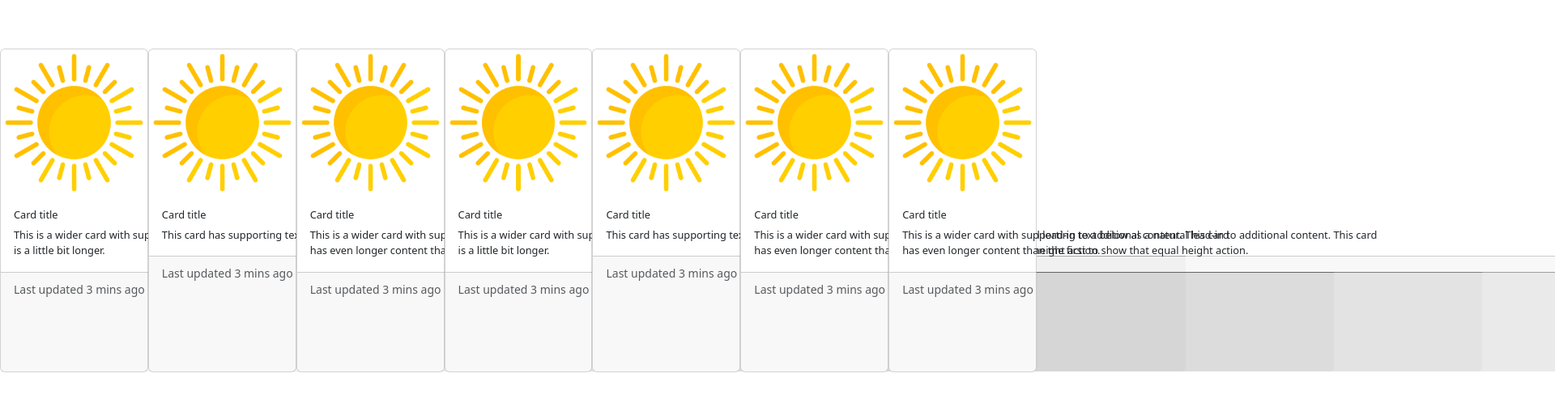
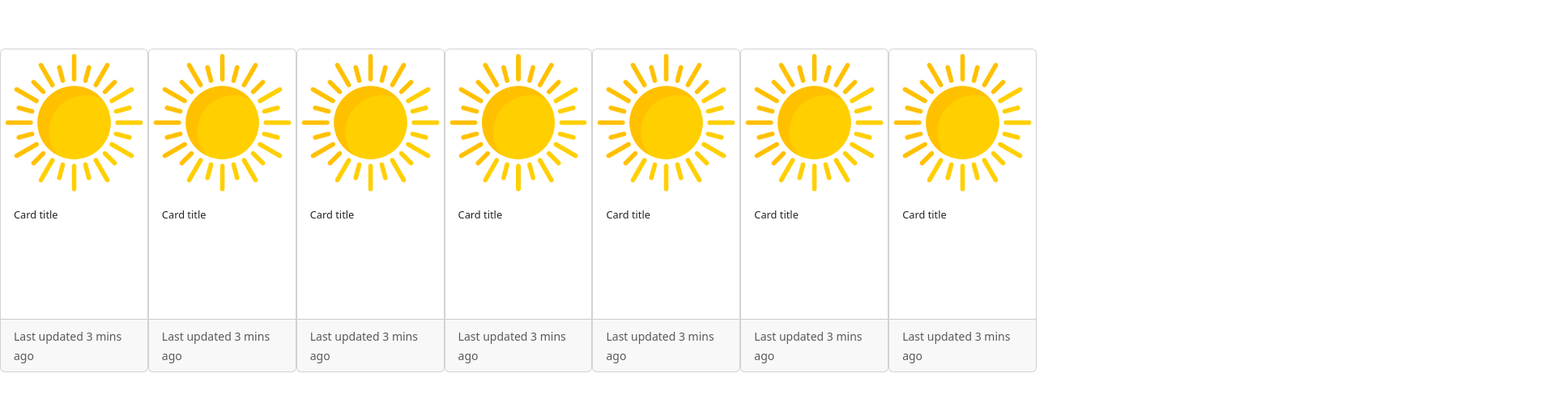
Before and after one commit to monkmark/weatherjs, a plain HTML site: page index.html in a window 1280 px wide. Shown: the part 300-798 px from the top of the page at 81% size, 1920 px wide, since content can reach past the window. Drawn offline with nearby package versions, Linux system fonts and the light colour scheme.

Commit message:
updated bootstap weather component

```diff
--- a/index.html
+++ b/index.html
@@ -22,7 +22,6 @@
             <img class="card-img-top" src="images/sun.png" alt="Card image cap">
             <div class="card-body">
                 <h6 class="card-title">Card title</h6>
-                <p class="card-text">This is a wider card with supporting text below as a natural lead-in to additional content. This content is a little bit longer.</p>
             </div>
             <div class="card-footer">
                 <small class="text-muted">Last updated 3 mins ago</small>
@@ -32,7 +31,6 @@
             <img class="card-img-top" src="images/sun.png" alt="Card image cap">
             <div class="card-body">
                 <h5 class="card-title">Card title</h5>
-                <p class="card-text">This card has supporting text below as a natural lead-in to additional content.</p>
             </div>
             <div class="card-footer">
                 <small class="text-muted">Last updated 3 mins ago</small>
@@ -42,7 +40,6 @@
             <img class="card-img-top" src="images/sun.png" alt="Card image cap">
             <div class="card-body">
                 <h5 class="card-title">Card title</h5>
-                <p class="card-text">This is a wider card with supporting text below as a natural lead-in to additional content. This card has even longer content than the first to show that equal height action.</p>
             </div>
             <div class="card-footer">
                 <small class="text-muted">Last updated 3 mins ago</small>
@@ -52,7 +49,6 @@
             <img class="card-img-top" src="images/sun.png" alt="Card image cap">
             <div class="card-body">
                 <h5 class="card-title">Card title</h5>
-                <p class="card-text">This is a wider card with supporting text below as a natural lead-in to additional content. This content is a little bit longer.</p>
             </div>
             <div class="card-footer">
                 <small class="text-muted">Last updated 3 mins ago</small>
@@ -62,7 +58,6 @@
             <img class="card-img-top" src="images/sun.png" alt="Card image cap">
             <div class="card-body">
                 <h5 class="card-title">Card title</h5>
-                <p class="card-text">This card has supporting text below as a natural lead-in to additional content.</p>
             </div>
             <div class="card-footer">
                 <small class="text-muted">Last updated 3 mins ago</small>
@@ -72,7 +67,6 @@
             <img class="card-img-top" src="images/sun.png" alt="Card image cap">
             <div class="card-body">
                 <h5 class="card-title">Card title</h5>
-                <p class="card-text">This is a wider card with supporting text below as a natural lead-in to additional content. This card has even longer content than the first to show that equal height action.</p>
             </div>
             <div class="card-footer">
                 <small class="text-muted">Last updated 3 mins ago</small>
@@ -82,7 +76,6 @@
             <img class="card-img-top" src="images/sun.png" alt="Card image cap">
             <div class="card-body">
                 <h5 class="card-title">Card title</h5>
-                <p class="card-text">This is a wider card with supporting text below as a natural lead-in to additional content. This card has even longer content than the first to show that equal height action.</p>
             </div>
             <div class="card-footer">
                 <small class="text-muted">Last updated 3 mins ago</small>
--- a/style.css
+++ b/style.css
@@ -6,6 +6,7 @@
 html, body {
     width: 100vw;
     height: 100vh;
+    overflow-x: hidden;
 }
 main {
     width: 100vw;
@@ -22,7 +23,7 @@ main {
     width: 100vw;
     height: 40vh;
 }
-.footer {
+footer {
     width: 100vw;
     height: auto;
 }
@@ -33,27 +34,25 @@ main {
     display: flex;
 }
 .card {
-    width: 50vw;
+    width: 80vw;
     height: auto;
+    display: grid;
 }
 .card-img-top {
     width: 10vw;
     height: auto;
 }
 .card-body {
-    width: 50vw;
-    height: auto;
+    width: 100vw;
+    height: 25vh;
 }
 .card-title {
     font-size: .8rem;
+    position: relative;
 }
-.card-text {
- font-size: .8rem;
-}
-
 .card-footer {
-    width: 100vw;
-    height: 50vh;
+    width: auto;
+    height: auto;
 }
 .inputs {
     position: relative;
```
